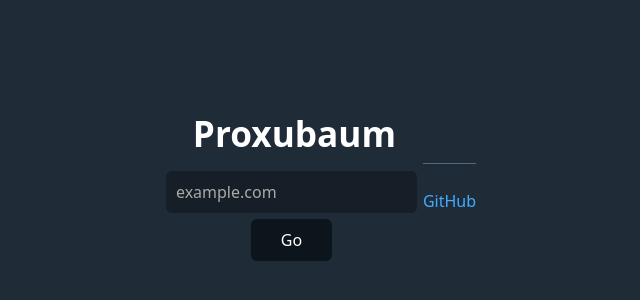
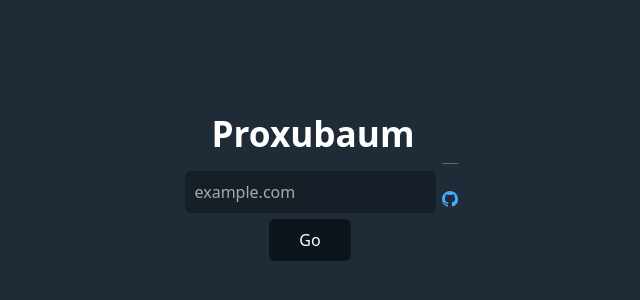
Before and after one commit to linuxfandudeguy/proxubaum, a website: page clientside/index.html in a window 1280 px wide. Shown: the part 224-524 px from the top of the page, without its empty margins (319-959 px from the left). Drawn offline with Linux system fonts and the light colour scheme.

Commit message:
Update index.html

```diff
--- a/clientside/index.html
+++ b/clientside/index.html
@@ -16,7 +16,9 @@
   </form>
   </div>
   <footer>
-    <p><a href="https://github.com/linuxfandudeguy/proxubaum" target="_blank">GitHub</a></p>
+    <p><a href="https://github.com/linuxfandudeguy/proxubaum" target="_blank"><svg xmlns="http://www.w3.org/2000/svg" width="16" height="16" fill="currentColor" class="bi bi-github" viewBox="0 0 16 16">
+  <path d="M8 0C3.58 0 0 3.58 0 8c0 3.54 2.29 6.53 5.47 7.59.4.07.55-.17.55-.38 0-.19-.01-.82-.01-1.49-2.01.37-2.53-.49-2.69-.94-.09-.23-.48-.94-.82-1.13-.28-.15-.68-.52-.01-.53.63-.01 1.08.58 1.23.82.72 1.21 1.87.87 2.33.66.07-.52.28-.87.51-1.07-1.78-.2-3.64-.89-3.64-3.95 0-.87.31-1.59.82-2.15-.08-.2-.36-1.02.08-2.12 0 0 .67-.21 2.2.82.64-.18 1.32-.27 2-.27s1.36.09 2 .27c1.53-1.04 2.2-.82 2.2-.82.44 1.1.16 1.92.08 2.12.51.56.82 1.27.82 2.15 0 3.07-1.87 3.75-3.65 3.95.29.25.54.73.54 1.48 0 1.07-.01 1.93-.01 2.2 0 .21.15.46.55.38A8.01 8.01 0 0 0 16 8c0-4.42-3.58-8-8-8"/>
+</svg></a></p>
   </footer>
 </body>
 </html>
```
